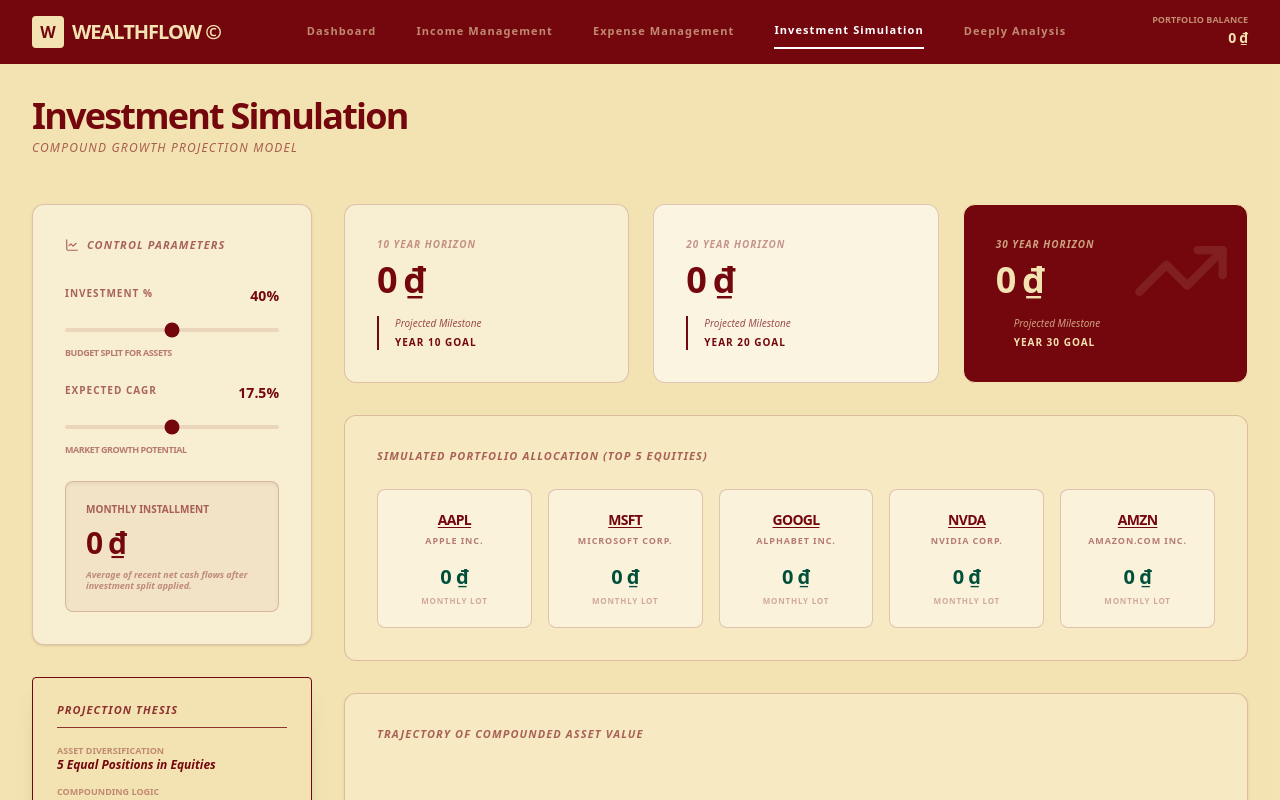
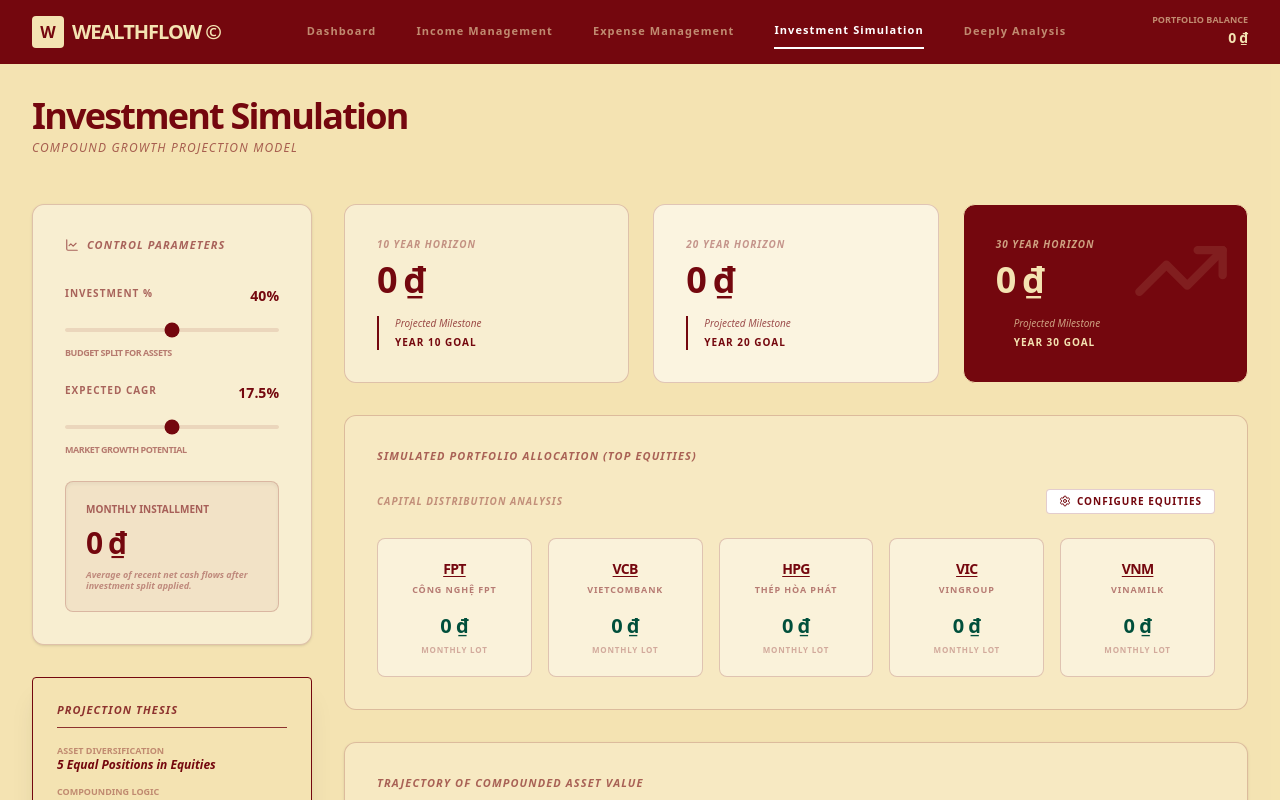
Before and after one commit to k632413340115-lgtm/Finance-Flow, a React (Vite) app: page / in a window 1280 px wide. Both pictures are taken after a click on the button "Investment Simulation". Built offline with nearby package versions, Linux system fonts and the light colour scheme.

Commit message:
feat: Add ticker management and persistence
Introduces the ability for users to manage their stock tickers. Includes default tickers and persistence to local storage for tickers. Also removes the Vite base path configuration as it is no longer needed for this deployment.

```diff
--- a/src/App.tsx
+++ b/src/App.tsx
@@ -94,14 +94,30 @@ export default function App() {
     return saved ? JSON.parse(saved) : [];
   });
 
+  const [tickers, setTickers] = useState(() => {
+    const saved = localStorage.getItem('wealthflow_tickers');
+    return saved ? JSON.parse(saved) : [
+      { symbol: 'FPT', name: 'Công nghệ FPT' },
+      { symbol: 'VCB', name: 'Vietcombank' },
+      { symbol: 'HPG', name: 'Thép Hòa Phát' },
+      { symbol: 'VIC', name: 'Vingroup' },
+      { symbol: 'VNM', name: 'Vinamilk' }
+    ];
+  });
+
   const [investmentRate, setInvestmentRate] = useState(40); // 30% - 50%
   const [growthRate, setGrowthRate] = useState(17.5); // 15% - 20%
   const [activeTab, setActiveTab] = useState<'dashboard' | 'income' | 'expense' | 'simulator' | 'analysis'>('dashboard');
+  const [isEditingTickers, setIsEditingTickers] = useState(false);
 
   // Persistence
   useEffect(() => {
     localStorage.setItem('wealthflow_transactions', JSON.stringify(transactions));
   }, [transactions]);
+
+  useEffect(() => {
+    localStorage.setItem('wealthflow_tickers', JSON.stringify(tickers));
+  }, [tickers]);
 
   // Form State
   const [formData, setFormData] = useState({
@@ -192,12 +208,12 @@ export default function App() {
     return {
       points,
       avgMonthlyInvest,
-      allocationPerStock: avgMonthlyInvest / 5,
+      allocationPerStock: avgMonthlyInvest / tickers.length,
       m10: calculateValue(10),
       m20: calculateValue(20),
       m30: calculateValue(30)
     };
-  }, [monthlyData, investmentRate, growthRate]);
+  }, [monthlyData, investmentRate, growthRate, tickers.length]);
 
   // Handlers
   const handleSubmit = (type: TransactionType) => (e: React.FormEvent) => {
@@ -545,9 +561,58 @@ export default function App() {
                       <MilestoneCard label="30 Year Horizon" value={simulationData.m30} year={30} color="bg-primary text-cream" isTotal />
                    </div>
 
-                   <Card title="Simulated Portfolio Allocation (Top 5 Equities)">
+                   <Card title="Simulated Portfolio Allocation (Top Equities)">
+                      <div className="flex justify-between items-center mb-6">
+                        <div className="text-[10px] font-bold uppercase opacity-40 tracking-widest italic">Capital Distribution Analysis</div>
+                        <button
+                         onClick={() => setIsEditingTickers(!isEditingTickers)}
+                         className="text-[10px] font-bold uppercase tracking-widest text-primary border border-primary/20 px-3 py-1 rounded bg-white hover:bg-primary hover:text-cream transition-all flex items-center gap-1.5"
+                        >
+                          <SettingsIcon size={12} /> {isEditingTickers ? "Lock Portfolio" : "Configure Equities"}
+                        </button>
+                      </div>
+
+                      <AnimatePresence>
+                        {isEditingTickers && (
+                          <motion.div
+                           initial={{ height: 0, opacity: 0 }}
+                           animate={{ height: 'auto', opacity: 1 }}
+                           exit={{ height: 0, opacity: 0 }}
+                           className="mb-8 overflow-hidden"
+                          >
+                            <div className="p-6 bg-primary/5 border border-primary/10 rounded-lg grid grid-cols-1 md:grid-cols-2 lg:grid-cols-5 gap-4">
+                              {tickers.map((ticker: any, idx: number) => (
+                                <div key={idx} className="space-y-2">
+                                  <input
+                                   className="w-full text-xs font-bold bg-white border border-border-subtle p-2 outline-none focus:border-primary/40 rounded"
+                                   value={ticker.symbol}
+                                   placeholder="Symbol"
+                                   onChange={(e) => {
+                                     const newTickers = [...tickers];
+                                     newTickers[idx].symbol = e.target.value.toUpperCase();
+                                     setTickers(newTickers);
+                                   }}
+                                  />
+                                  <input
+                                   className="w-full text-[10px] italic bg-white/60 border border-border-subtle p-2 outline-none focus:border-primary/40 rounded"
+                                   value={ticker.name}
+                                   placeholder="Company Name"
+                                   onChange={(e) => {
+                                     const newTickers = [...tickers];
+                                     newTickers[idx].name = e.target.value;
+                                     setTickers(newTickers);
+                                   }}
+                                  />
+                                </div>
+                              ))}
+                            </div>
+                            <p className="text-[9px] uppercase font-bold opacity-30 mt-2 text-center tracking-widest italic">Live update engaged: simulation targets will recalibrate based on these identifiers.</p>
+                          </motion.div>
+                        )}
+                      </AnimatePresence>
+
                       <div className="grid grid-cols-2 md:grid-cols-5 gap-4">
-                        {STOCK_TICKERS.map(stock => (
+                        {tickers.map((stock: any) => (
                           <div key={stock.symbol} className="border border-border-subtle p-5 rounded-lg bg-white/40 hover:bg-white/60 transition-all hover:scale-[1.02] text-center group cursor-default">
                             <div className="text-sm font-bold tracking-tighter text-primary mb-1 underline underline-offset-2">{stock.symbol}</div>
                             <div className="text-[9px] opacity-50 uppercase font-bold tracking-widest mb-4 truncate">{stock.name}</div>
--- a/vite.config.ts
+++ b/vite.config.ts
@@ -6,7 +6,6 @@ import {defineConfig, loadEnv} from 'vite';
 export default defineConfig(({mode}) => {
   const env = loadEnv(mode, '.', '');
   return {
-    base: '/Finance-Flow/', //
     plugins: [react(), tailwindcss()],
     define: {
       'process.env.GEMINI_API_KEY': JSON.stringify(env.GEMINI_API_KEY),
```
